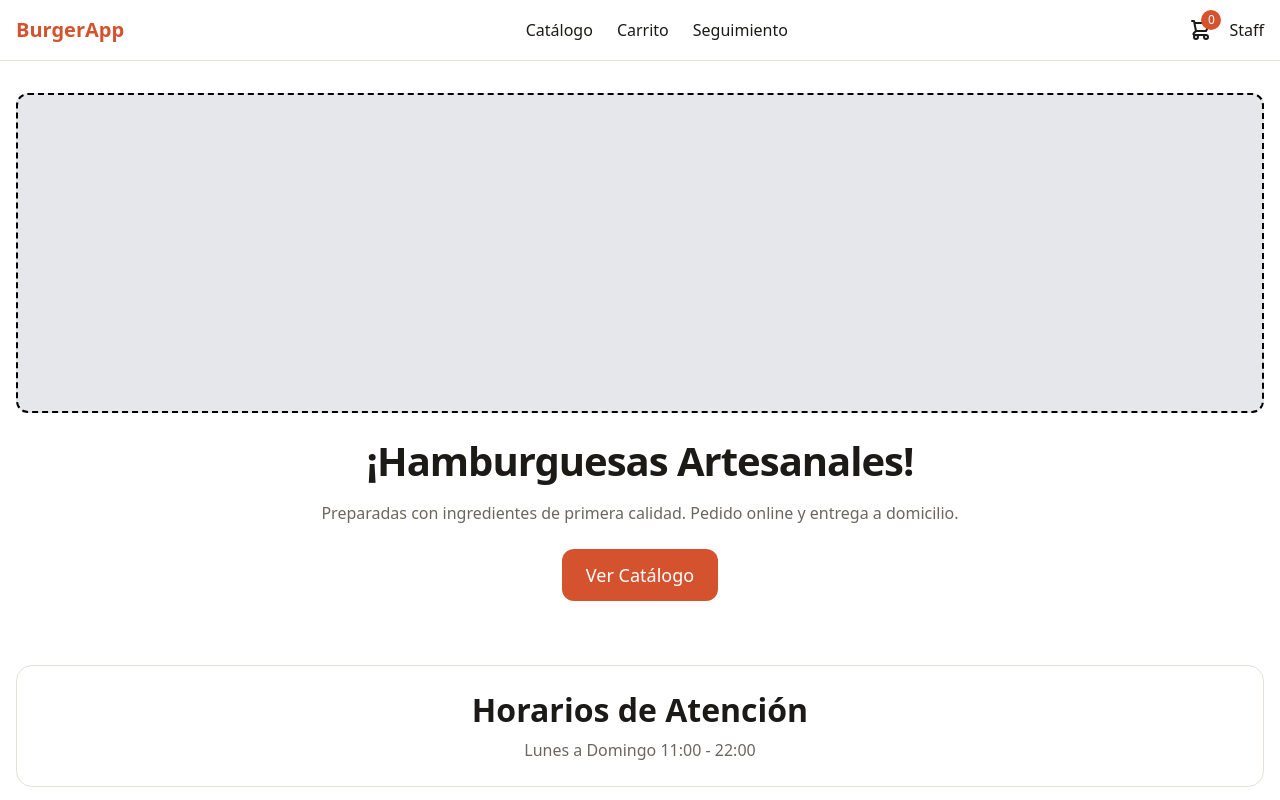
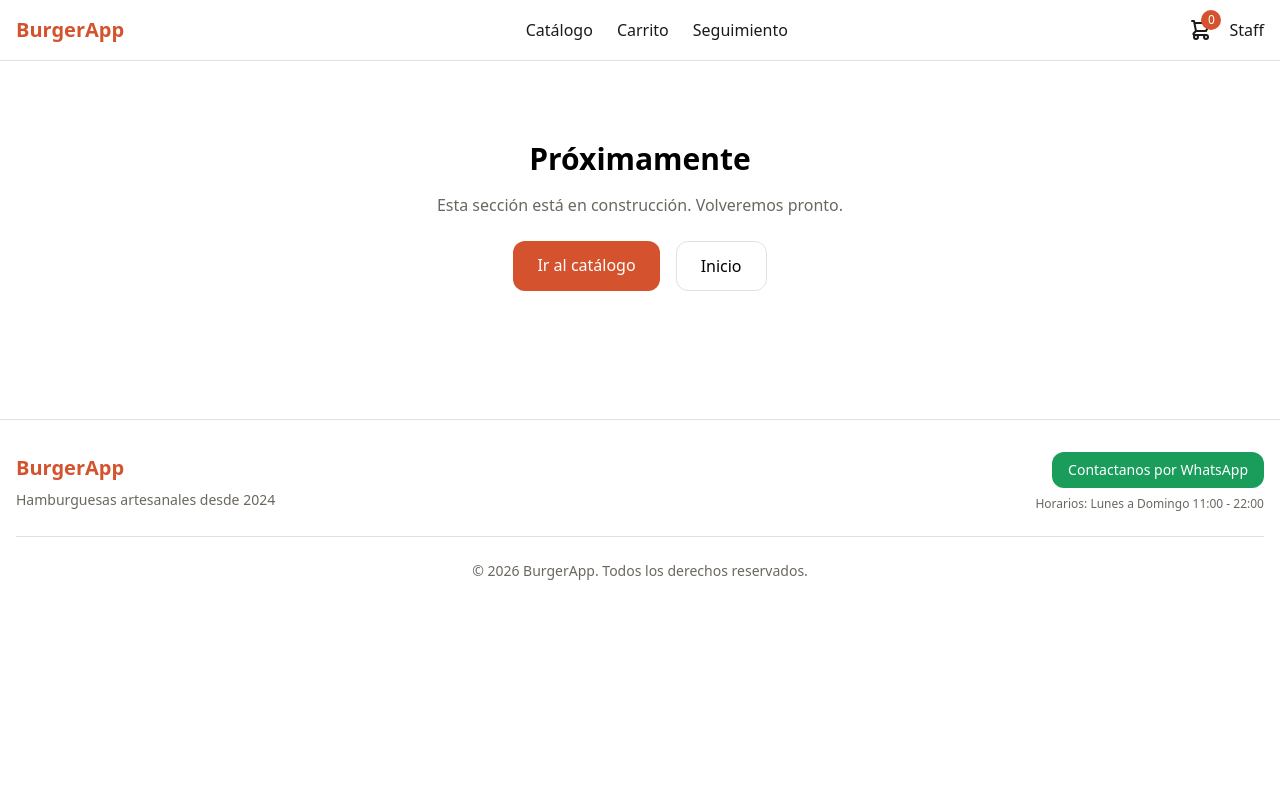
Before and after one commit to eliudjosue/burgerapp, an Angular app: page /track in a window 1280 px wide. Before the commit this address led to /. Shown: the top 800 px of the page. Built offline with nearby package versions, Linux system fonts and the light colour scheme.

Commit message:
fix: conecta checkout con carrito real, corrige integracion checkout-confirmacion, header/footer globales, ruta product-detail y placeholders track/staff-login

```diff
--- a/src/app/app.routes.ts
+++ b/src/app/app.routes.ts
@@ -5,6 +5,7 @@ import { CartComponent } from './features/cart/cart.component';
 import { CheckoutComponent } from './features/checkout/checkout.component';
 import { OrderConfirmationComponent } from './features/order/order-confirmation/order-confirmation.component';
 import { ProductDetailComponent } from './features/catalog/product-detail/product-detail.component';
+import { ComingSoonComponent } from './shared/components/coming-soon/coming-soon.component';
 
 export const routes: Routes = [
   { path: '', component: HomeComponent },
@@ -14,5 +15,9 @@ export const routes: Routes = [
   { path: 'checkout', component: CheckoutComponent },
   { path: 'order-confirmation', component: OrderConfirmationComponent },
   { path: 'product/:id', component: ProductDetailComponent },
+  // Temporary placeholder routes — replace with real implementations
+  // (track: business.md section 2.1, staff/login: business.md section 2.5)
+  { path: 'track', component: ComingSoonComponent },
+  { path: 'staff/login', component: ComingSoonComponent },
   { path: '**', redirectTo: '' }
 ];
--- /dev/null
+++ b/src/app/shared/components/coming-soon/coming-soon.component.ts
@@ -0,0 +1,19 @@
+import { Component } from '@angular/core';
+import { RouterLink } from '@angular/router';
+
+@Component({
+  selector: 'app-coming-soon',
+  standalone: true,
+  imports: [RouterLink],
+  template: `
+    <div class="max-w-xl mx-auto py-20 text-center px-4">
+      <h1 class="text-3xl font-semibold mb-4">Próximamente</h1>
+      <p class="text-muted mb-6">Esta sección está en construcción. Volveremos pronto.</p>
+      <div class="flex justify-center gap-4">
+        <a routerLink="/catalog" class="px-6 py-3 bg-accent text-accent-on rounded-md font-medium">Ir al catálogo</a>
+        <a routerLink="/" class="px-6 py-3 border border-border rounded-md">Inicio</a>
+      </div>
+    </div>
+  `,
+})
+export class ComingSoonComponent {}
```
